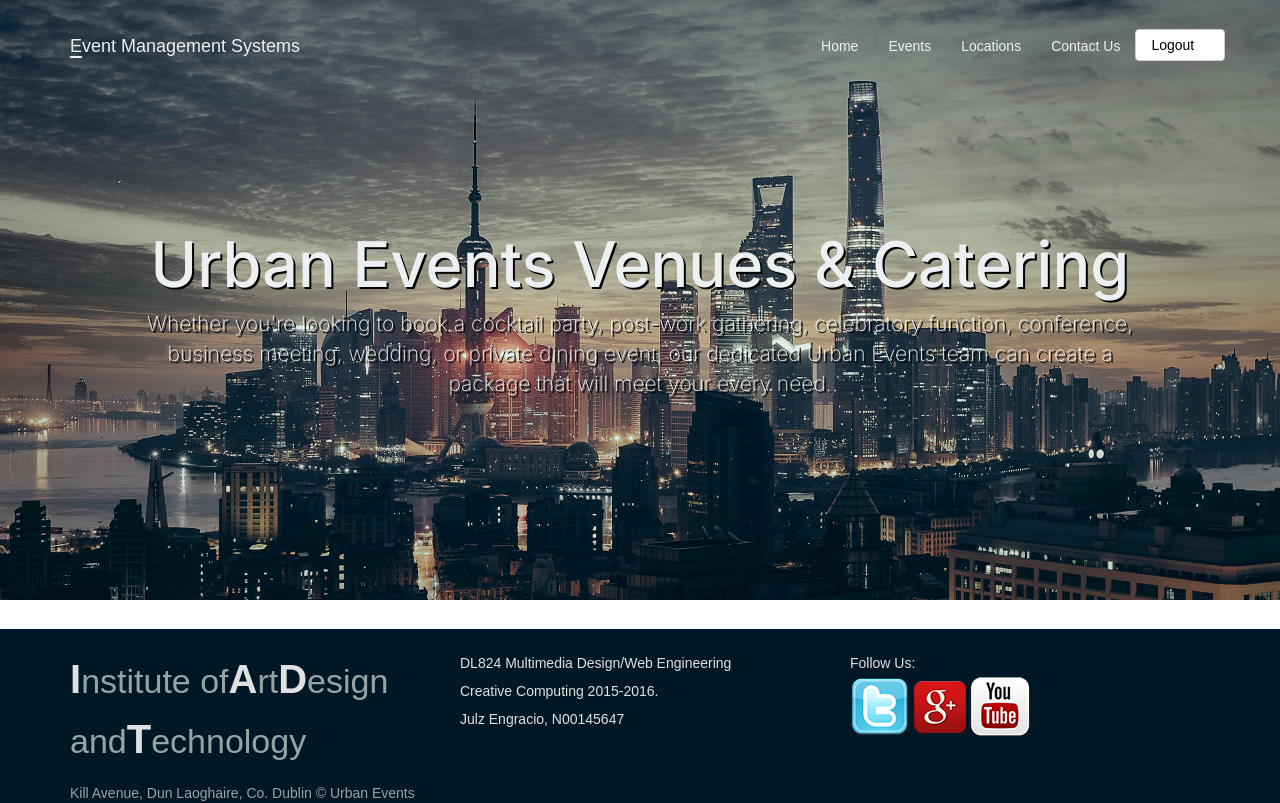
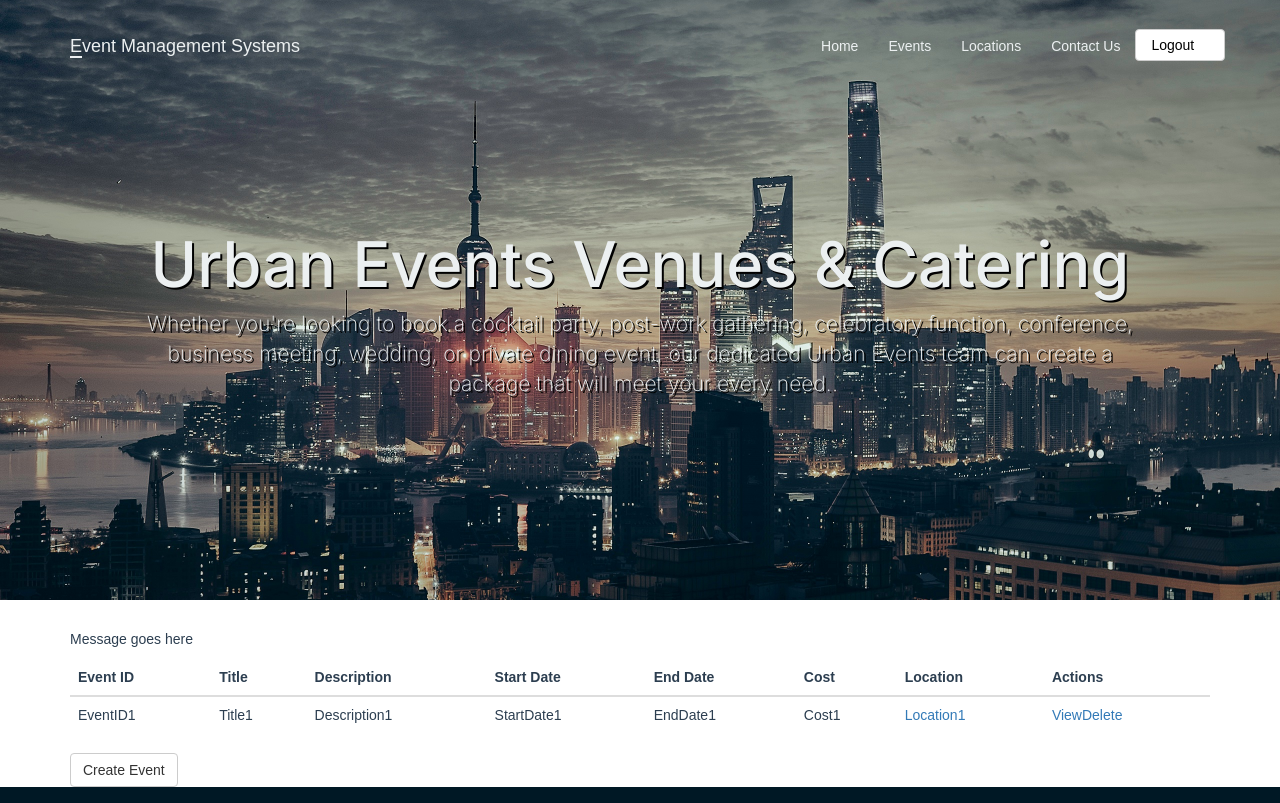
Before and after one commit to zhhimel/SportsClub, a Next.js app: page /viewEvents in a window 1280 px wide. Shown: the top 803 px of the page. Built offline with nearby package versions, Linux system fonts and the light colour scheme; a web font is replaced by a local one.

Commit message:
remaining pages are added

```diff
--- a/src/app/_components/common/Header.js
+++ b/src/app/_components/common/Header.js
@@ -6,7 +6,7 @@ const Header = () => {
         <nav className="navbar">
           <div className="container">
             <div className="navbar-header">
-              <Link  href="index" className="navbar-brand">
+              <Link  href="/" className="navbar-brand">
                 Event Management Systems
               </Link>
             </div>
@@ -15,16 +15,16 @@ const Header = () => {
                 <Link  href="/">Home</Link>
               </li>
               <li>
-                <Link  href="viewEvents">Events</Link>
+                <Link  href="/viewEvents">Events</Link>
               </li>
               <li>
-                <Link  href="viewLocations">Locations</Link>
+                <Link  href="/viewLocations">Locations</Link>
               </li>
               <li>
                 <Link  href="/contact">Contact Us</Link>
               </li>
               <li className="btnlogout">
-                <Link  className="btn btn-default navbar-btn" href="login">
+                <Link  className="btn btn-default navbar-btn" href="/login">
                   Logout <span className="glyphicon glyphicon-log-out"></span>
                 </Link>
               </li>
--- a/src/app/viewEvents/page.js
+++ b/src/app/viewEvents/page.js
@@ -3,6 +3,46 @@ import React from 'react'
 const page = () => {
   return (
     <div>
+      <div class="content">
+    <div class="container">
+        {/* <!-- Placeholder for a success or error message --> */}
+        <p>Message goes here</p>
+
+        <table class="table table-hover">
+            <thead>
+                <tr>
+                    <th>Event ID</th>
+                    <th>Title</th>
+                    <th>Description</th>
+                    <th>Start Date</th>
+                    <th>End Date</th>
+                    <th>Cost</th>
+                    <th>Location</th>
+                    <th>Actions</th>
+                </tr>
+            </thead>
+            <tbody>
+                {/* <!-- Placeholder for dynamic content --> */}
+                <tr>
+                    <td>EventID1</td>
+                    <td>Title1</td>
+                    <td>Description1</td>
+                    <td>StartDate1</td>
+                    <td>EndDate1</td>
+                    <td>Cost1</td>
+                    <td><a href="viewLocation.php?id=LocationID1">Location1</a></td>
+                    <td>
+                        <a href="viewEvent.php?id=EventID1">View</a>
+                        <a class="delete" href="deleteEvent.php?id=EventID1">Delete</a>
+                    </td>
+                </tr>
+                {/* <!-- Repeat the above structure for each row of dynamic content --> */}
+            </tbody>
+        </table>
+
+        <a class="btn btn-default" href="createEventForm.php">Create Event</a>
+    </div>
+</div>
 
     </div>
   )
```
Also changed, not shown: src/app/viewLocations/page.js (added, +54 -0 lines).
